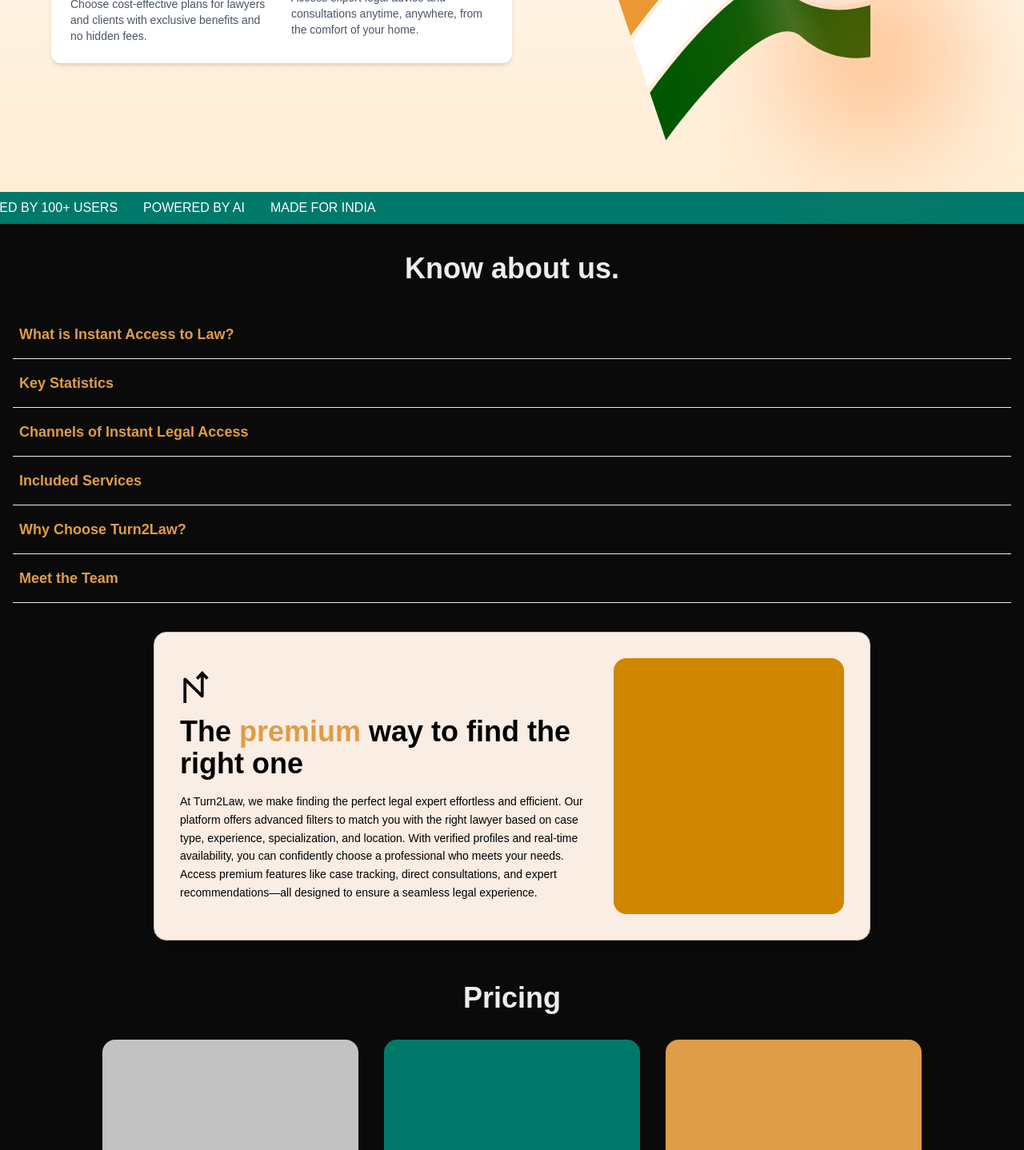
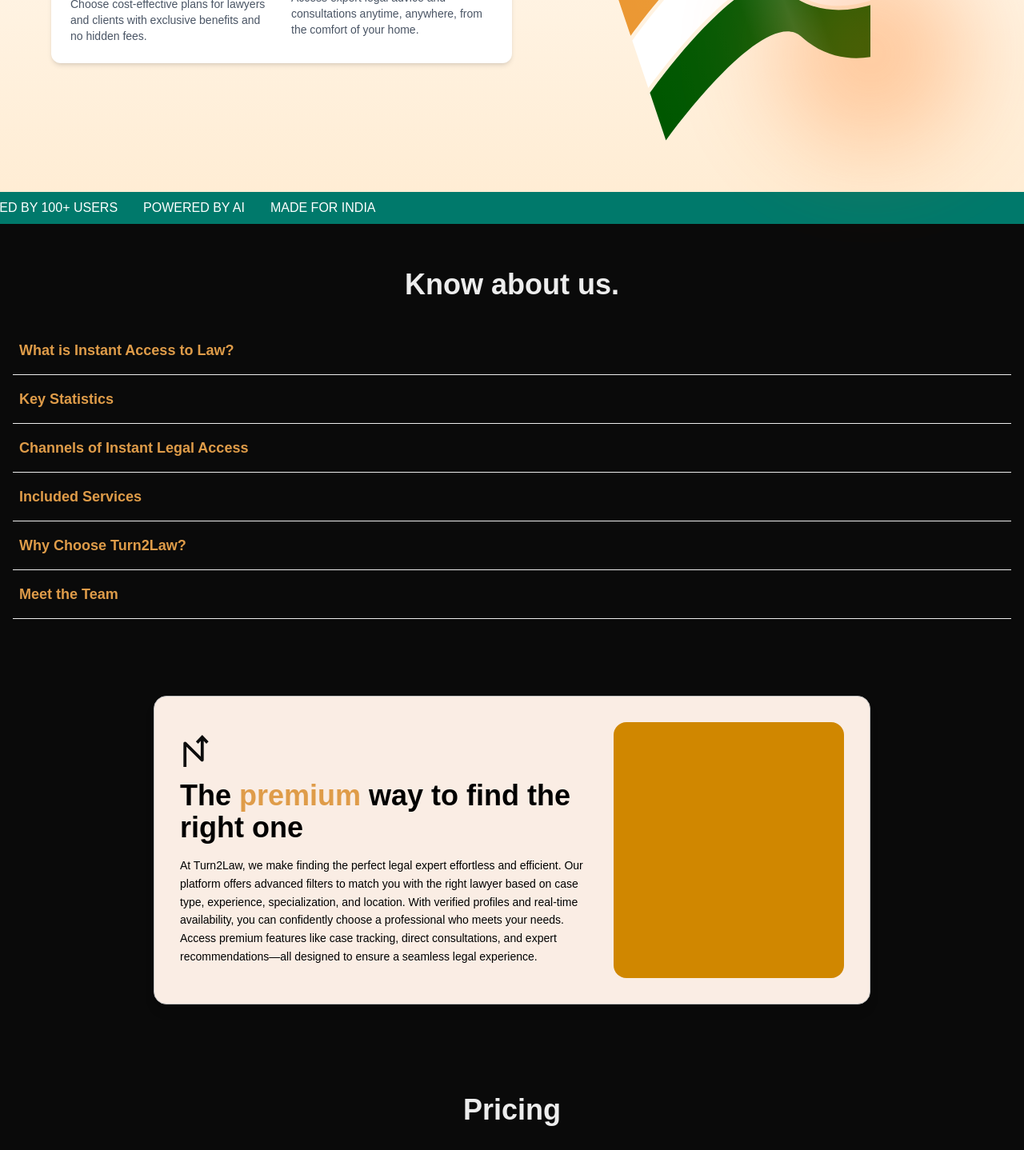
Before and after one commit to vinayakchandra/turn2law, a Next.js app: page / in a window 1280 px wide. Shown: the part 2197-3635 px from the top of the page at 80% size. Built offline with nearby package versions, Linux system fonts and the light colour scheme.

Commit message:
fixing height, margin

```diff
--- a/src/components/About.tsx
+++ b/src/components/About.tsx
@@ -1,6 +1,6 @@
 function About(){
   return (
-    <div className="container mx-auto p-4 space-y-6 my-5">
+    <div className="container mx-auto p-4 space-y-6 my-10">
       <header className="text-center mb-8 text-4xl font-semibold">Know about us.</header>
       <div className="accordion w-full">
         <div className="accordion-item border-b border-border">
--- a/src/components/Premium.tsx
+++ b/src/components/Premium.tsx
@@ -1,6 +1,6 @@
 function Premium() {
   return (
-    <div className="border m-5 flex flex-col md:flex-row justify-between items-center bg-[#FAEDE4] rounded-2xl p-8 max-w-4xl mx-auto shadow-lg">
+    <div className="border m-20 flex flex-col md:flex-row justify-between items-center bg-[#FAEDE4] rounded-2xl p-8 max-w-4xl mx-auto shadow-lg">
       <div className="max-w-lg mb-6 md:mb-0">
         <div className="text-4xl font-bold mb-4">
           <img src="/Logo.svg" alt="Logo" className="w-10 h-10 mb-4" />
```
